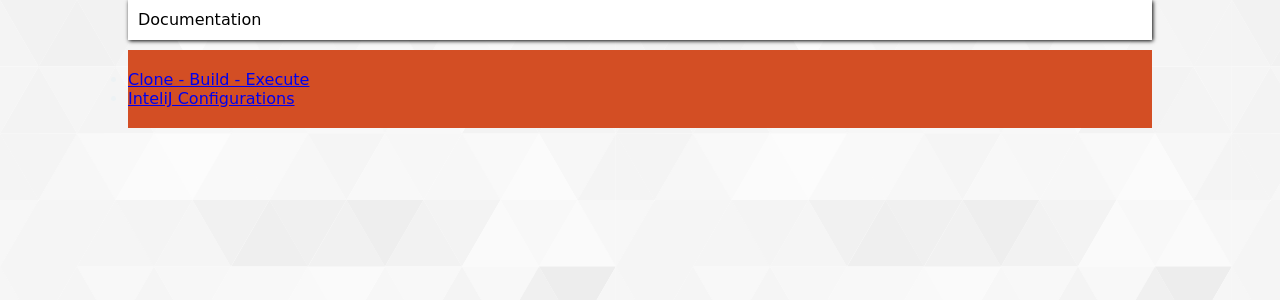
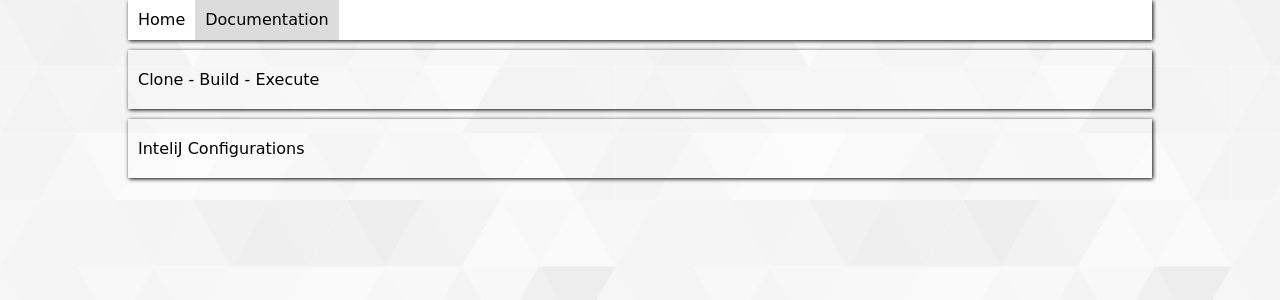
Before and after one commit to Shynixn/TrafficControl, an Angular app in the folder TrafficControlDocs/: page /docs in a window 1280 px wide. Shown: the top 300 px of the page. Built offline with nearby package versions, Linux system fonts and the light colour scheme.

Commit message:
Made documentaion navigation site fancier

```diff
--- a/TrafficControlDocs/src/app/app-routing.module.ts
+++ b/TrafficControlDocs/src/app/app-routing.module.ts
@@ -8,6 +8,10 @@ import {IntelijConfigurationsComponent} from "./documentation/intelij-configurat
 const routes: Routes = [
   {
     path: '',
+    component: WelcomeComponent
+  },
+  {
+    path: 'home',
     component: WelcomeComponent
   },
   {
--- a/TrafficControlDocs/src/app/app.component.html
+++ b/TrafficControlDocs/src/app/app.component.html
@@ -1,6 +1,11 @@
 <nav class="nav">
   <ul class="nav-items">
-    <li class="nav-item">
+    <li class="nav-item" routerLinkActive="nav-item-active">
+      <a routerLink="home">
+        Home
+      </a>
+    </li>
+    <li class="nav-item" routerLinkActive="nav-item-active">
       <a routerLink="docs">
         Documentation
       </a>
--- a/TrafficControlDocs/src/app/documentation-nav/documentation-nav.component.html
+++ b/TrafficControlDocs/src/app/documentation-nav/documentation-nav.component.html
@@ -1,4 +1,4 @@
-<div class="container">
+
 <ul>
   <li>
     <a routerLink="/docs/build">
@@ -11,4 +11,3 @@
     </a>
   </li>
 </ul>
-</div>
--- a/TrafficControlDocs/src/app/documentation-nav/documentation-nav.component.sass
+++ b/TrafficControlDocs/src/app/documentation-nav/documentation-nav.component.sass
@@ -0,0 +1,13 @@
+ul
+  list-style: none
+  margin: 0 10% 0 10%
+
+
+li
+  padding: 20px 10px 20px 10px
+  margin: 0px 0 10px 0
+  box-shadow: 1px 1px 4px 0 black
+
+a
+  text-decoration: none
+  color: black
--- a/TrafficControlDocs/src/styles.sass
+++ b/TrafficControlDocs/src/styles.sass
@@ -60,9 +60,12 @@ tr
       float: left
       cursor: pointer
 
-      a
-        text-decoration: none
-        color: black
+    .nav-item-active
+      background-color: rgb(220, 220, 220)
+
+    a
+      text-decoration: none
+      color: black
 
     .nav-item:hover
       background-color: rgb(200, 200, 200)
```
Also changed, not shown: 5 other files (tests, documents, lock files or other folders). Lines whose indentation alone changed are shown as unchanged.
